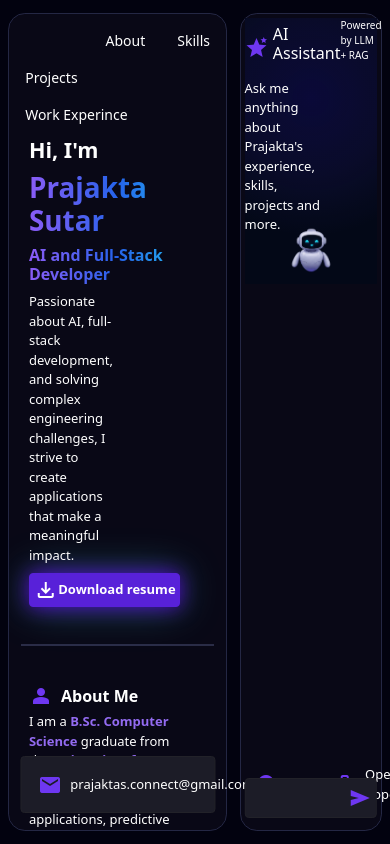
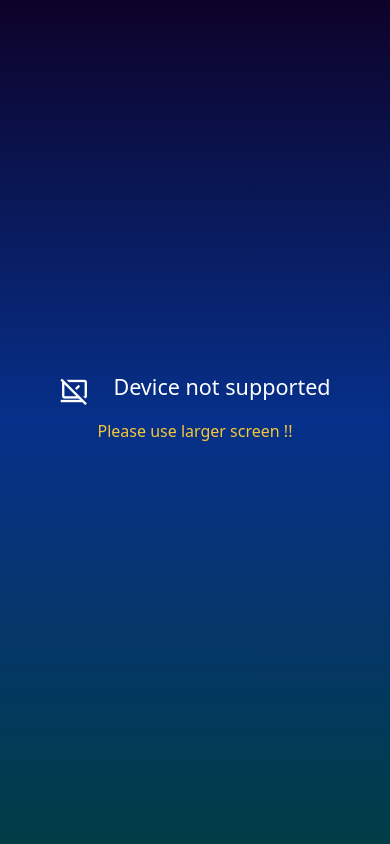
Before and after one commit to Prajakta-Sutar/EvidenceAI, a React (Vite) app in the folder frontend/: page / in a window 390 px wide. Built offline with nearby package versions, Linux system fonts and the light colour scheme.

Commit message:
Restrict website access only for devices within size range

```diff
--- a/frontend/src/App.css
+++ b/frontend/src/App.css
@@ -1,5 +1,39 @@
 html{
     scroll-behavior: smooth !important;
+}
+
+
+
+.device_not_supported{
+    background-image: linear-gradient(
+        180deg,
+    #0d0229,
+    #06308a,
+    #023d46
+        );
+    width: 100vw !important;
+    height: 100vh !important;
+    display: flex;
+    flex-direction: column;
+    justify-content: center;
+    align-items: center;
+    padding: 1.5vh;
+    color:white;
+}
+
+.not_supported_text{
+     animation: text_float 2s ease-in-out infinite;
+}
+
+
+@keyframes text_float {
+    0%, 100% {
+        transform: translateY(0);
+    }
+
+    50% {
+        transform:  translateY(-20px);
+    }
 }
 
 .landing_page{
--- a/frontend/src/App.jsx
+++ b/frontend/src/App.jsx
@@ -18,16 +18,29 @@ import Introduction from './Introduction';
 import Evidence from './Evidence';
 import ProjectDetails from './ProjectDetails';
 import { useEffect, useState } from "react";
+import Badge from 'react-bootstrap/Badge';
 
 
 function App(){
 
+  const [isSupported, setIsSupported] = useState( window.innerWidth >= 1000 && window.innerHeight >= 600);
   const [section, setSection] = useState("portfolio");
   const [skill, setSkill] = useState({name:"", id:0});
   const [project, setProject] = useState("");
   const [evidence, setEvidence] = useState([]);
   const [conversation, setConversation] = useState([]);
   const [lastSection, setLastSection] = useState("portfolio");
+
+
+  useEffect(()=>{
+    const handleResize=()=>{
+        setIsSupported(    window.innerWidth >= 1000 && window.innerHeight >= 600);
+    }
+    window.addEventListener("resize", handleResize);
+    return(()=>{
+      window.removeEventListener("resize", handleResize);
+    })
+  }, []);
 
   useEffect(()=>{
       if(section !== "skill_section" && section !== "project_evidence" && section !== "assistant")
@@ -70,6 +83,7 @@ function App(){
     setSection("portfolio");
   }
 
+  if(isSupported){
     return(
       <div fluid="xl" className="landing_page">
           <div className='portfolio'>
@@ -230,5 +244,20 @@ function App(){
       </div>
     )
   }
+  else{
+    return(
+        <div className='device_not_supported'>
+            <span>
+                <Stack direction='horizontal' gap={4} className='not_supported_text'>
+                  <span class="material-symbols-outlined" style={{fontSize:"30px"}}>sync_saved_locally_off</span>
+                  <h4> Device not supported </h4>
+              </Stack>
+            </span>
+            <p style={{color:"rgb(247, 199, 56)"}}>Please use larger screen !!</p>
 
-export default App
+        </div>
+    )
+  }
+}
+
+export default App;
--- a/frontend/src/ProjectDetails.css
+++ b/frontend/src/ProjectDetails.css
@@ -187,6 +187,5 @@
 }
 
 .flow_heading{
-    font-weight: bold;
     margin:0;
 }
--- a/frontend/src/Work.css
+++ b/frontend/src/Work.css
@@ -3,6 +3,7 @@
     display: flex;
     flex-direction: row;
     align-items: center;
+    font-size: small;
 }
 
 .work_timeline_item{
--- a/frontend/src/Work.jsx
+++ b/frontend/src/Work.jsx
@@ -59,7 +59,7 @@ function Work({className}){
                     <div className="timeline-dot"></div>
                     <div className='work_content'>
                         <Stack direction='horizontal'>
-                            <h5 style={{fontWeight:"bold"}}>{work.position}</h5>
+                            <p style={{fontWeight:"bold", fontSize:"large"}}>{work.position}</p>
                             <span className='ms-auto work_period'>
                                 <span class="material-symbols-outlined">calendar_month</span>
                                 {work.period}
```
Lines whose indentation alone changed are shown as unchanged.
